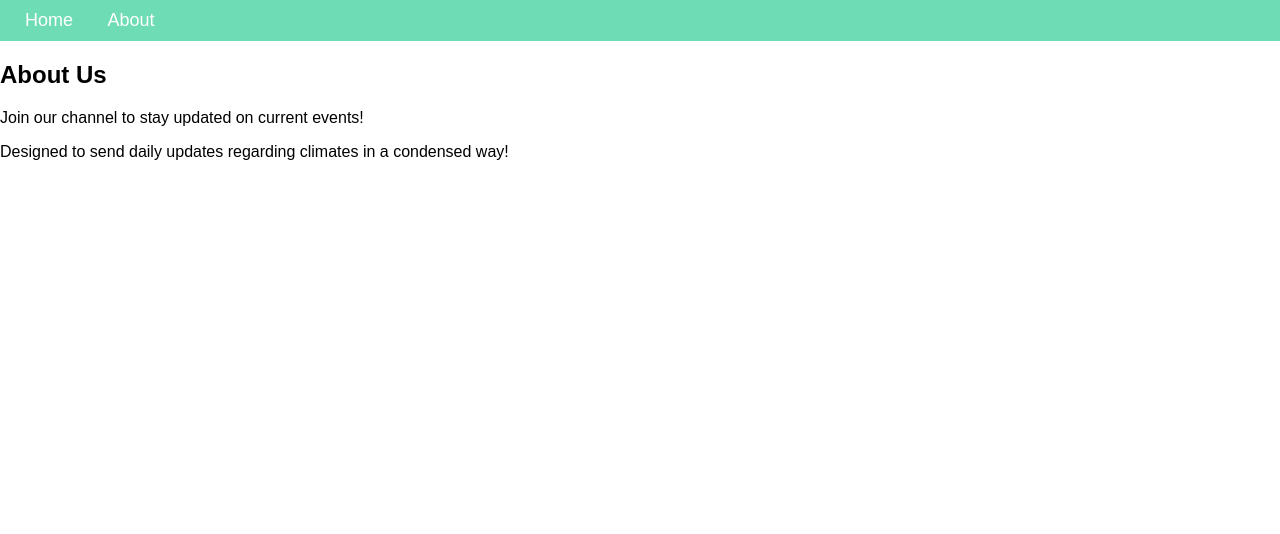
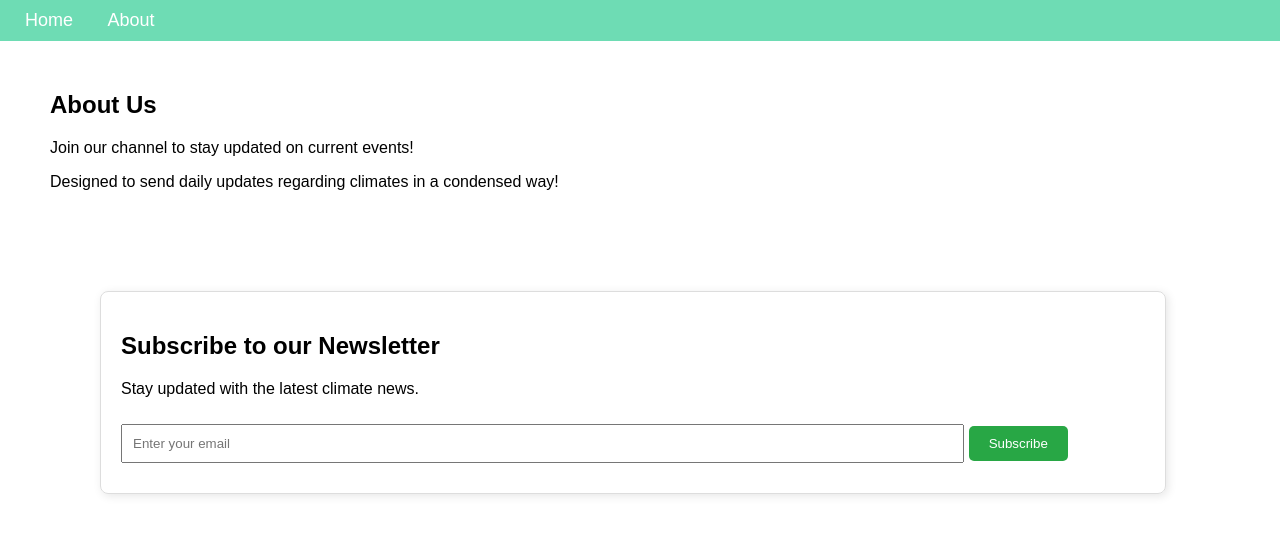
Before and after one commit to ameliejtam/cmd-f, a website: page about.html in a window 1280 px wide. Drawn offline with Linux system fonts and the light colour scheme.

Commit message:
change about and index

```diff
--- a/about.html
+++ b/about.html
@@ -14,18 +14,20 @@
         <a href="about.html">About</a>
     </nav>
 
-    <div>
+    <div class="about">
         <h2>About Us</h2>
-    </div>
-
-    <div>
         <p>
             Join our channel to stay updated on current events!
         </p>
         <p>
             Designed to send daily updates regarding climates in a condensed way!
         </p>
-
+    </div>
+    <div class="subscribe">
+        <h2>Subscribe to our Newsletter</h2>
+        <p>Stay updated with the latest climate news.</p>
+        <input type="email" placeholder="Enter your email" required>
+        <button>Subscribe</button>
     </div>
 </body>
 </html>
--- a/styles.css
+++ b/styles.css
@@ -5,12 +5,16 @@ body {
 }
 .subscribe {
     width: 80%;
-    margin: 50px;
+    margin: 100px;
     padding: 20px;
     border: 1px solid #ddd;
     border-radius: 8px;
     box-shadow: 2px 2px 10px rgba(0, 0, 0, 0.1);
     text-align: left;
+}
+
+.about{
+    margin: 50px;
 }
 
 .grid {
```
Also changed, not shown: index.html (+0 -8 lines).
